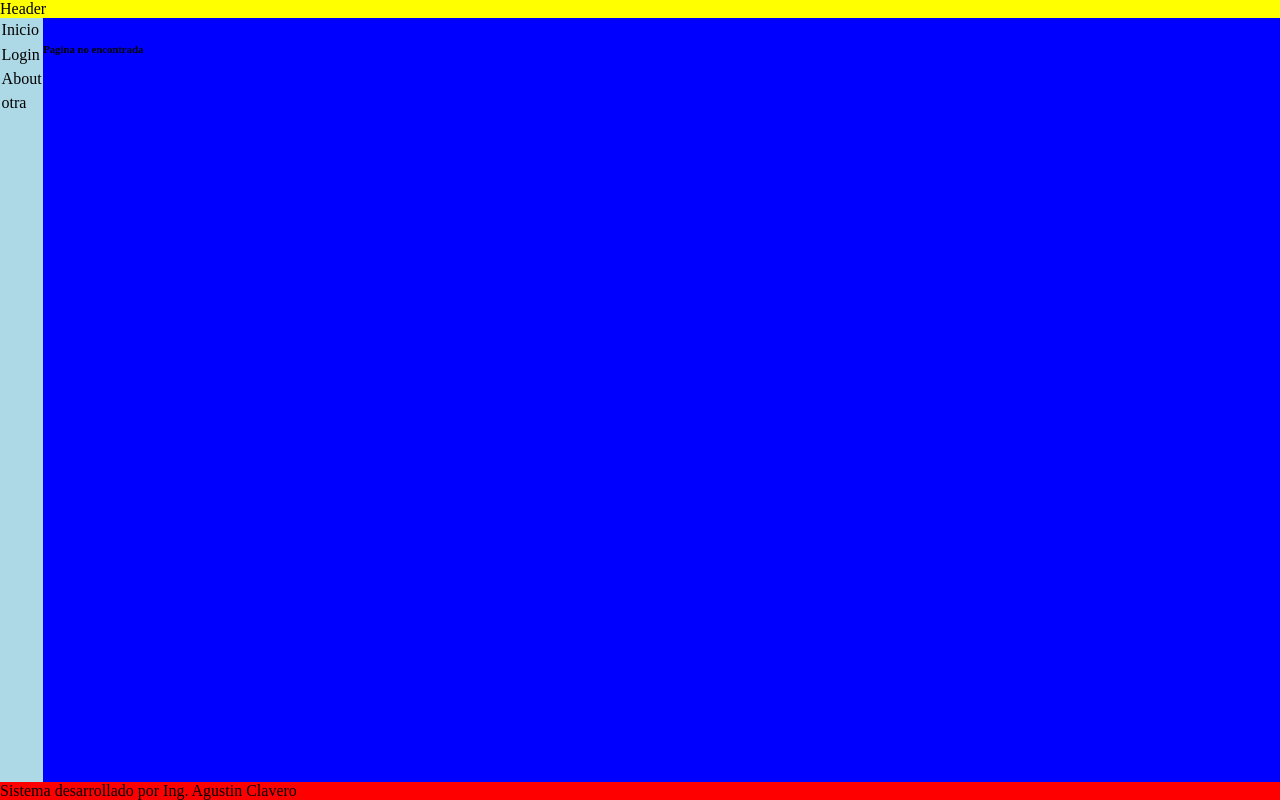
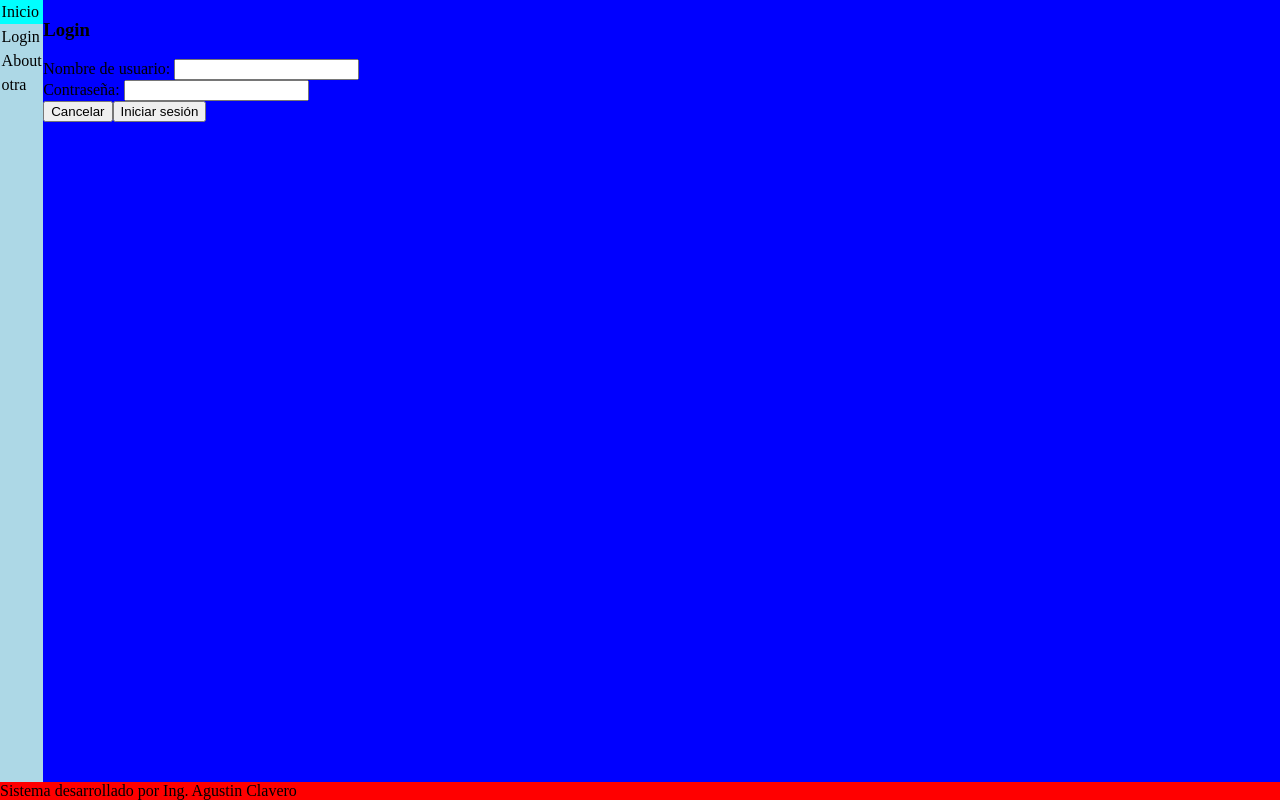
Before and after one commit to agustin1200/proyecto-tudda2026, a React (Vite) app in the folder frontend-2026/: page /login in a window 1280 px wide. Built offline with nearby package versions, Linux system fonts and the light colour scheme.

Commit message:
Implementar formulario de inicio de sesión con manejo de datos y navegación

```diff
--- a/frontend-2026/src/components/Form.jsx
+++ b/frontend-2026/src/components/Form.jsx
@@ -1,8 +1,24 @@
-export default function Form({ children }) {
-    return (
-        <form>
+export default function Form({
+    title,
+    children,
+    onSubmit,
+    sumbitLabel = 'Enviar',
+    onCancel,
+    cancelLabel = 'Cancelar'
+
+}) {
+    return <form onSubmit={onSubmit}
+        >
+
+            {title && <h3>{title}</h3>}
             {children}
-            <input type="submit" value="Enviar" />
+            {onCancel && <input
+            type="button"
+            value={cancelLabel}
+            onClick={onCancel} />}
+
+            <input type="submit" value={sumbitLabel} />
         </form>
-    );
+
+
 }
--- a/frontend-2026/src/components/Header.jsx
+++ b/frontend-2026/src/components/Header.jsx
@@ -4,6 +4,6 @@
         backgroundColor: "yellow"
     }}
     >
-        Header
+
     </header>
 }
--- a/frontend-2026/src/pages/Login.jsx
+++ b/frontend-2026/src/pages/Login.jsx
@@ -1,12 +1,43 @@
+import { useState } from "react";
+import  {useNavigate} from "react-router-dom";
 import Form from "../components/Form";
+import TextField from "../components/TextField";
+import SecretField from "../components/SecretField";
 
-export default function Login() {
-    return <h6> Login
-        <Form>
-            <label>
-                Nombre:
-                <input type="text" name="name" />
-            </label>
-        </Form>
-    </h6>;
+
+export default function Login(){
+    const navigate = useNavigate();
+    const [data, setData] = useState({
+        username: '',
+        password: '',
+});
+
+function handleSubmit(e){
+    e.preventDefault();
+    console.log(data);
 }
+
+function cancelHandler(e){
+    navigate('/');
+}
+
+return <Form
+        onSubmit={handleSubmit}
+        onCancel={cancelHandler}
+        title="Login"
+        sumbitLabel="Iniciar sesión"
+>
+
+    <TextField
+        label="Nombre de usuario: "
+        value={data.username}
+        onChange={newValue => setData(data => ({...data, username: newValue}))}
+    />
+    <SecretField
+        label="Contraseña: "
+        value={data.password}
+        onChange={newValue => setData(data => ({...data, password: newValue}))}
+    />
+</Form>;
+
+}
```
Also changed, not shown: frontend-2026/src/routes.jsx (+12 -6 lines).
